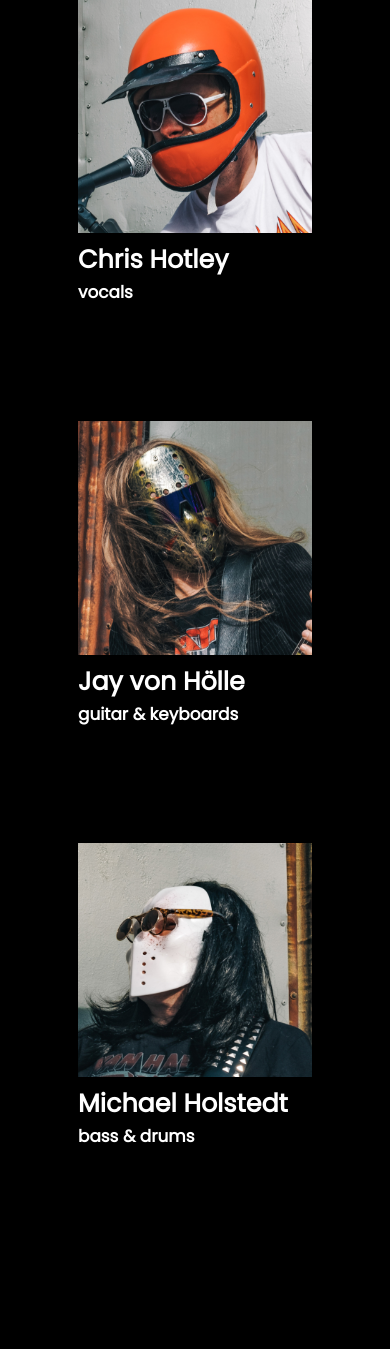
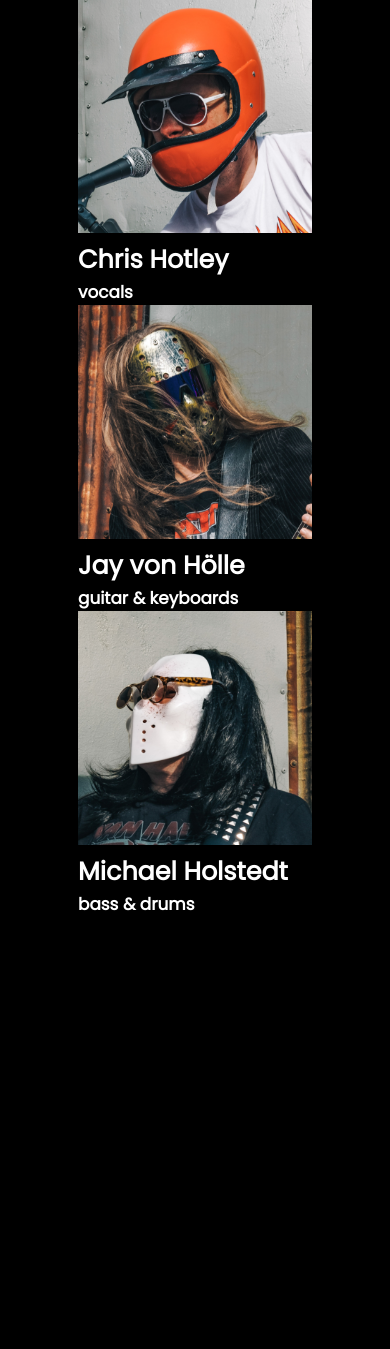
Before and after one commit to T2XC/School-Projects, a PHP site: page /irmaband/story/index.html in a window 390 px wide. Shown: the part 1244-2593 px from the top of the page. After the commit the page ends 2155 px from the top, so only its background shows below. Run offline with PHP 8.4, Linux system fonts and the light colour scheme.

Commit message:
T2XC 2.9.42
- Fixes

```diff
--- a/irmaband/story/css/style.css
+++ b/irmaband/story/css/style.css
@@ -223,7 +223,6 @@ p {
 }
 
 .members {
-    height: 50vh;
     display: flex;
     flex-direction: row;
     flex-wrap: wrap;
@@ -243,7 +242,6 @@ p {
 @media (max-width:960px) {
 
     .members {
-        height: 150vh;
         display: flex;
         flex-direction: row;
         flex-wrap: wrap;
```
